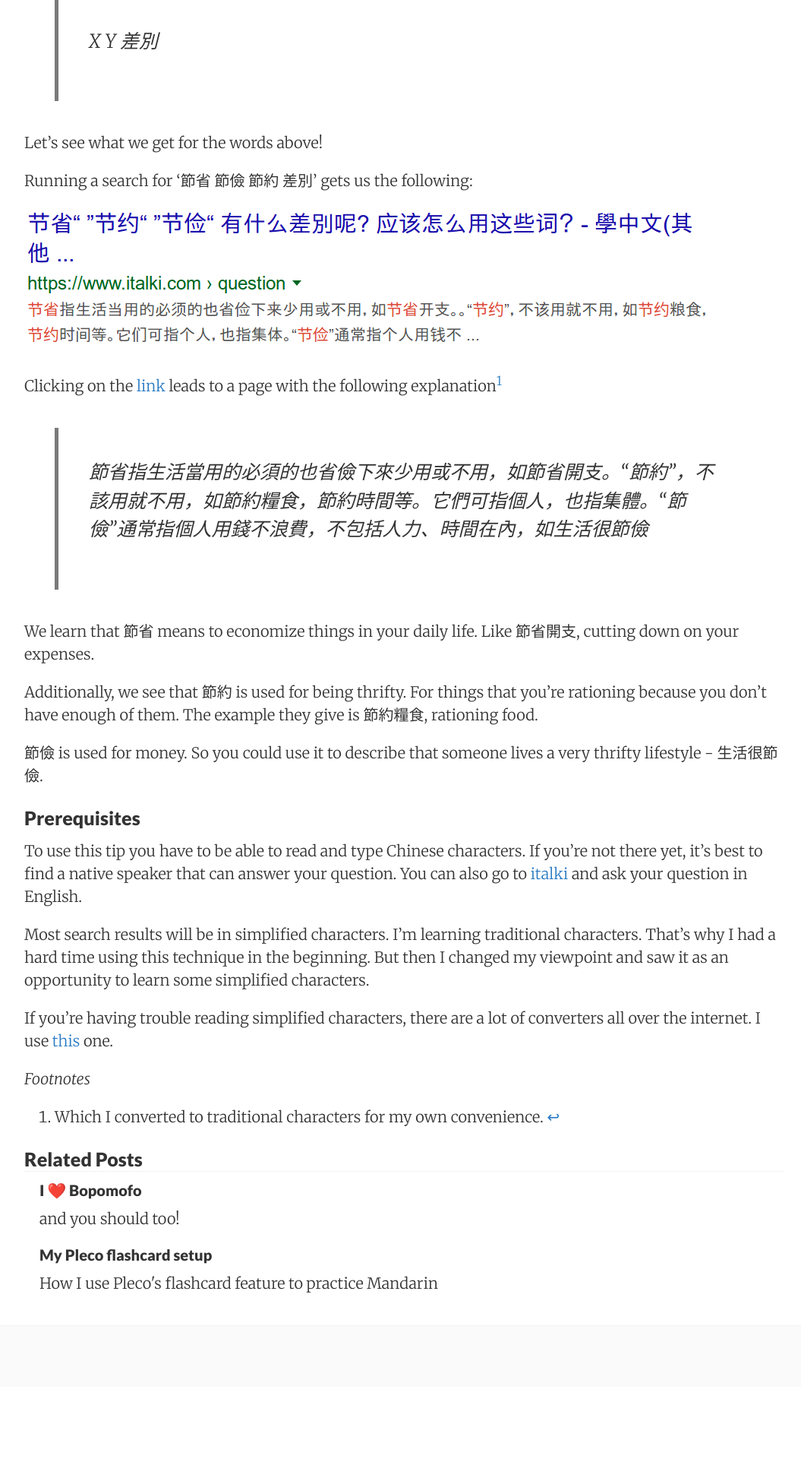
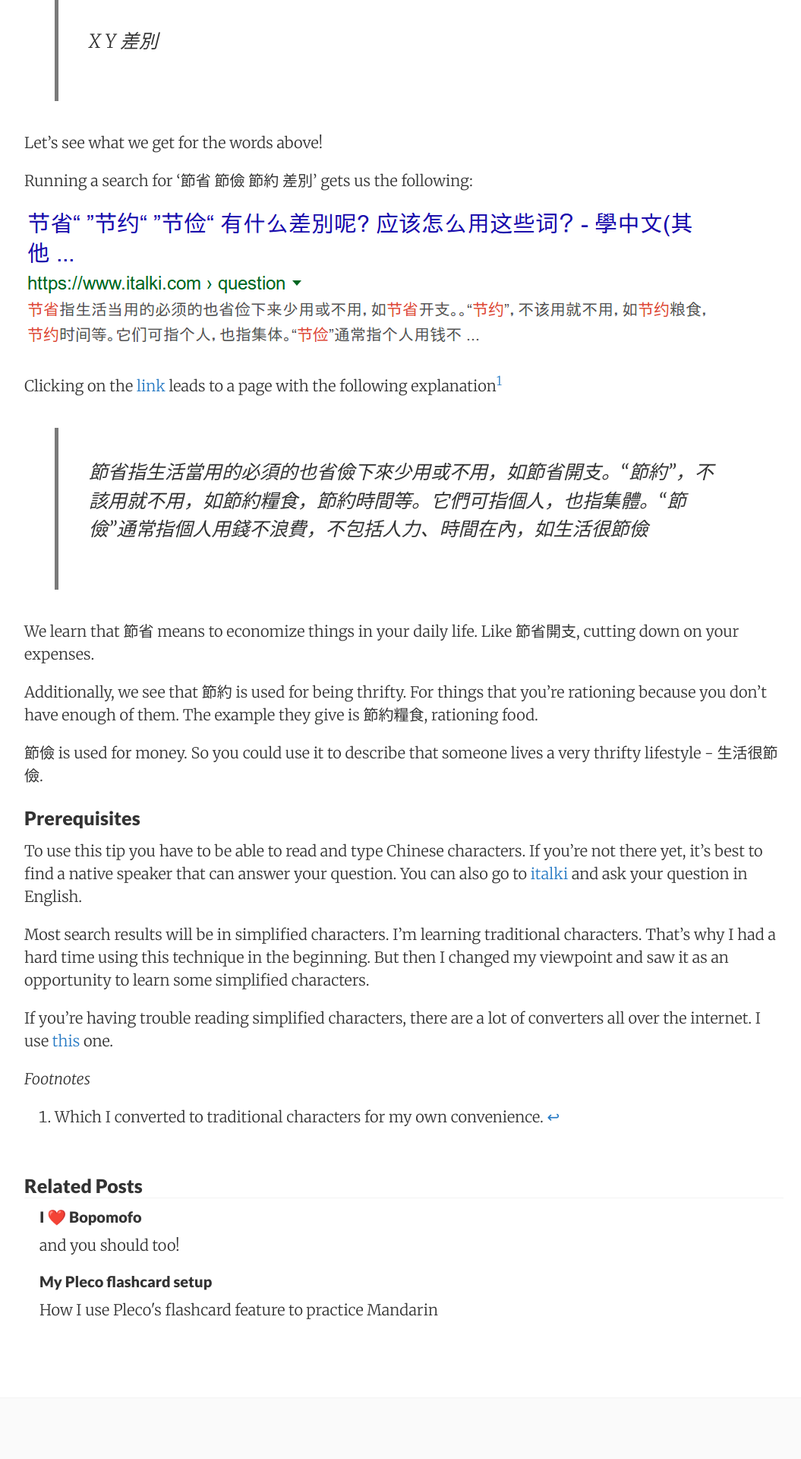
Before and after one commit to bewagner/bewagner.github.io, a Jekyll site: the page built from _posts/2019-11-05-finding-the-difference-between-similar-words.md, in a window 1280 px wide. Shown: the part 809-2729 px from the top of the page at 76% size, without its empty margins (108-1163 px from the left). Built offline with Jekyll 4.4.1, drawn with Linux system fonts in a browser that asks for light colours; nearby versions of some CDN libraries; comment, search, counter and statistics services are not loaded; before the commit the page ends 2634 px from its top, so only the background shows below that.

Commit message:
Add whitespace after related posts

```diff
--- a/_layouts/post.html
+++ b/_layouts/post.html
@@ -37,6 +37,7 @@ layout: default
 {% endif %}
 
 
+<div style="margin-bottom: 3em;"></div>
 
 {% assign maxRelated = 4 %}
 {% assign minCommonTags =  1 %}
@@ -72,6 +73,8 @@ layout: default
     {% endif %}
 {% endfor %}
 
+<div style="margin-bottom: 4em;"></div>
+
 {% if site.show_sharing_icons %}
   {% include share_buttons.html %}
 {% endif %}
```
